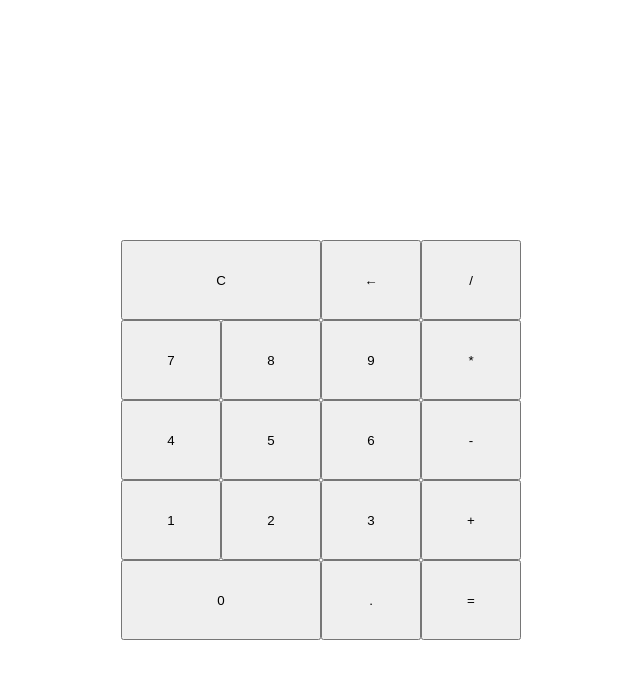
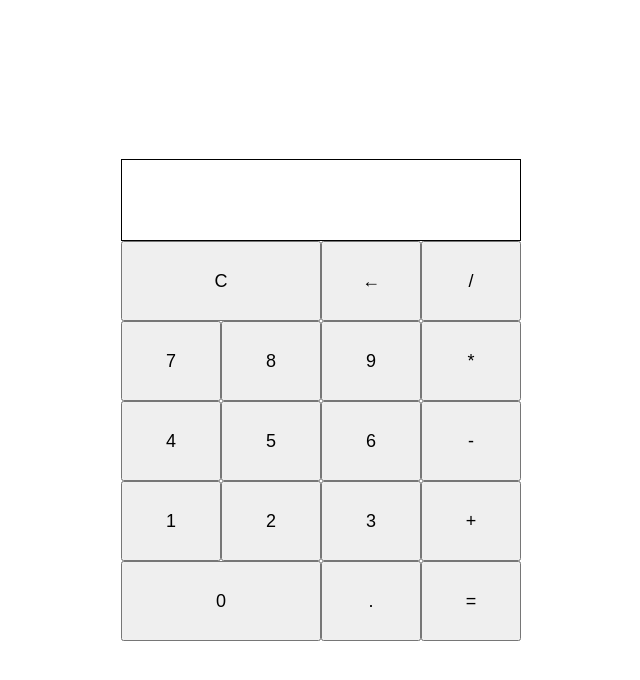
Before and after one commit to iren42/foundations-calc, a plain HTML site: page index.html in a window 1280 px wide. Shown: the whole page, without its empty margins (319-959 px from the left). Drawn offline with Linux system fonts and the light colour scheme.

Commit message:
style: text display is on the right side

```diff
--- a/calc.css
+++ b/calc.css
@@ -23,8 +23,9 @@ body {
 	display: flex;
 }
 
-.row button {
+button {
 	flex: 1 1 80px;
+	font-size: 18px;
 }
 
 .row .clear,
@@ -32,6 +33,13 @@ body {
 	flex-grow: 6;
 }
 
+.display {
+	border: 1px solid black;
+	justify-content: right;
+	align-items: center;
+	padding-right: 16px;
+	font-size: 24px;
+}
 /* .row .backspace, */
 /* .row .operator { */
 /* 	flex-grow: 1; */
```
